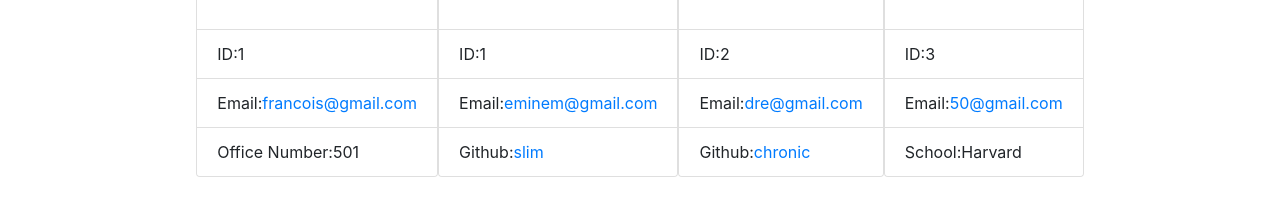
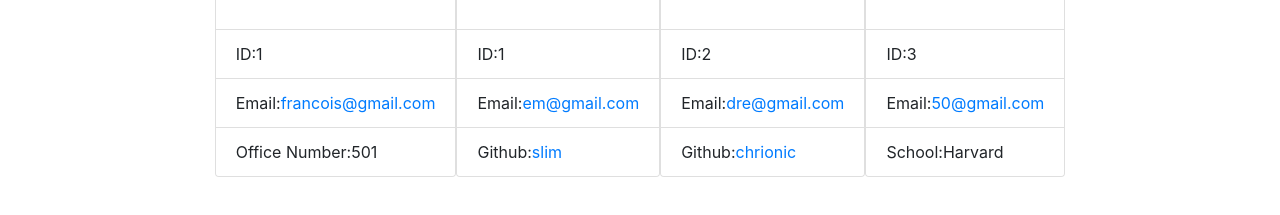
Before and after one commit to francofin/tem_profile_generator, a website: page dist/team.html in a window 1280 px wide. Shown: the part 389-604 px from the top of the page. Drawn offline with nearby package versions, Linux system fonts and the light colour scheme.

Commit message:
new html generated

```diff
--- a/dist/team.html
+++ b/dist/team.html
@@ -30,7 +30,7 @@
 
         <div class="card mb-3" style="max-width: 18rem;">
             <div class="card-body">
-                <h2 class="card-title">Francois</h2>
+                <h2 class="card-title">Francois </h2>
                 <h3 class="card-title"><i class="fas fa-mug-hot mr-2"></i>Manager</h3>
             </div>
             <ul class="list-group list-group-flush">
@@ -47,7 +47,7 @@
             </div>
             <ul class="list-group list-group-flush">
                 <li class = "list-group-item">ID:1</li>
-                <li class = "list-group-item">Email:<a href="mailto:eminem@gmail.com">eminem@gmail.com</a></li>
+                <li class = "list-group-item">Email:<a href="mailto:em@gmail.com">em@gmail.com</a></li>
                 <li class = "list-group-item">Github:<a href="https://github.com/slim" target="_blank" rel="noopener noreferrer">slim</a></li>
             </ul>
         </div>
@@ -60,7 +60,7 @@
             <ul class="list-group list-group-flush">
                 <li class = "list-group-item">ID:2</li>
                 <li class = "list-group-item">Email:<a href="mailto:dre@gmail.com">dre@gmail.com</a></li>
-                <li class = "list-group-item">Github:<a href="https://github.com/chronic" target="_blank" rel="noopener noreferrer">chronic</a></li>
+                <li class = "list-group-item">Github:<a href="https://github.com/chrionic" target="_blank" rel="noopener noreferrer">chrionic</a></li>
             </ul>
         </div>
 
```
